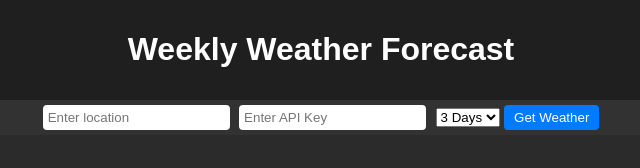
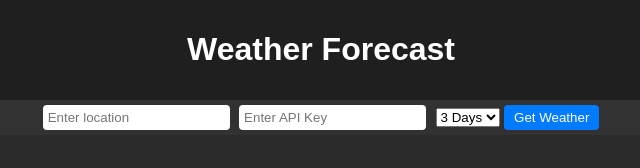
Before and after one commit to BDS-001/Weather-App, a plain HTML site: page index.html in a window 1280 px wide. Shown: the whole page, without its empty margins (319-959 px from the left). Drawn offline with Linux system fonts and the light colour scheme.

Commit message:
changed title bar text

```diff
--- a/index.html
+++ b/index.html
@@ -9,7 +9,7 @@
 </head>
 <body>
     <div class="title-bar">
-        <h1>Weekly Weather Forecast</h1>
+        <h1>Weather Forecast</h1>
     </div>
     <div class="form-container">
         <form id="weatherForm">
```
